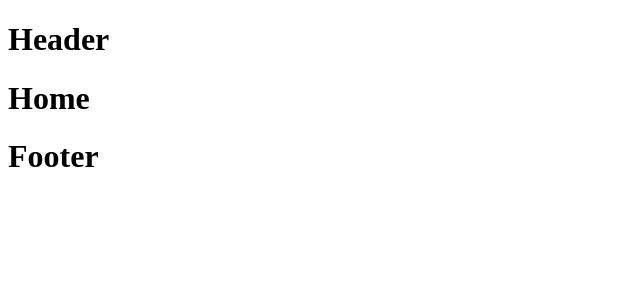
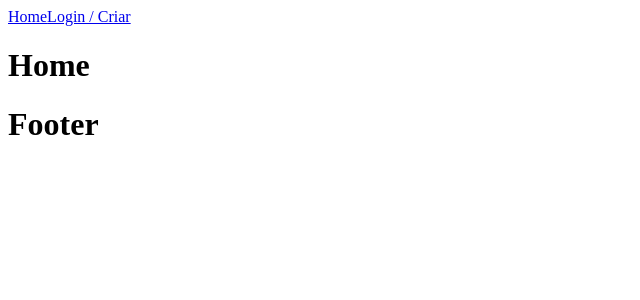
Before and after one commit to ianfelix/dogs-web-app, a React (Create React App) app: page / in a window 1280 px wide. Shown: the top 300 px of the page, without its empty margins (0-640 px from the left). Built offline with nearby package versions, Linux system fonts and the light colour scheme.

Commit message:
Links created in Header component

```diff
--- /dev/null
+++ b/src/shared/components/Header/Presentational.tsx
@@ -0,0 +1,11 @@
+import { Link } from 'react-router-dom';
+import * as S from './styles';
+
+export const Presentational = () => {
+  return (
+    <S.Nav>
+      <Link to='/'>Home</Link>
+      <Link to='login'>Login / Criar</Link>
+    </S.Nav>
+  );
+};
--- a/src/shared/components/Header/index.tsx
+++ b/src/shared/components/Header/index.tsx
@@ -1,11 +1,3 @@
-import { Container } from './styles';
+import { Presentational } from './Presentational';
 
-const Header = () => {
-  return (
-    <Container>
-      <h1>Header</h1>
-    </Container>
-  );
-};
-
-export default Header;
+export default Presentational;
--- a/src/shared/components/Header/styles.ts
+++ b/src/shared/components/Header/styles.ts
@@ -1,3 +1,3 @@
 import styled from 'styled-components';
 
-export const Container = styled.div``;
+export const Nav = styled.nav``;
```
